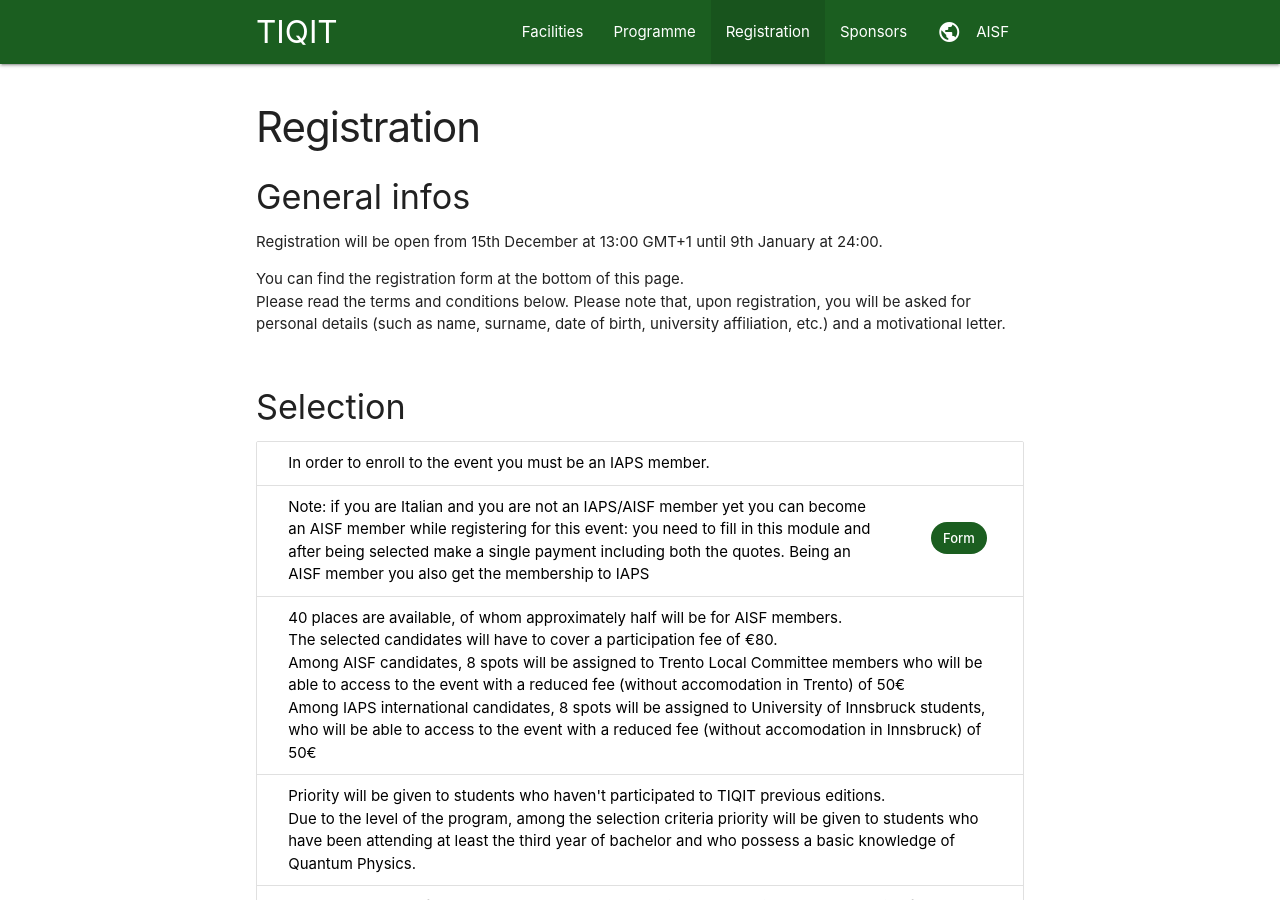
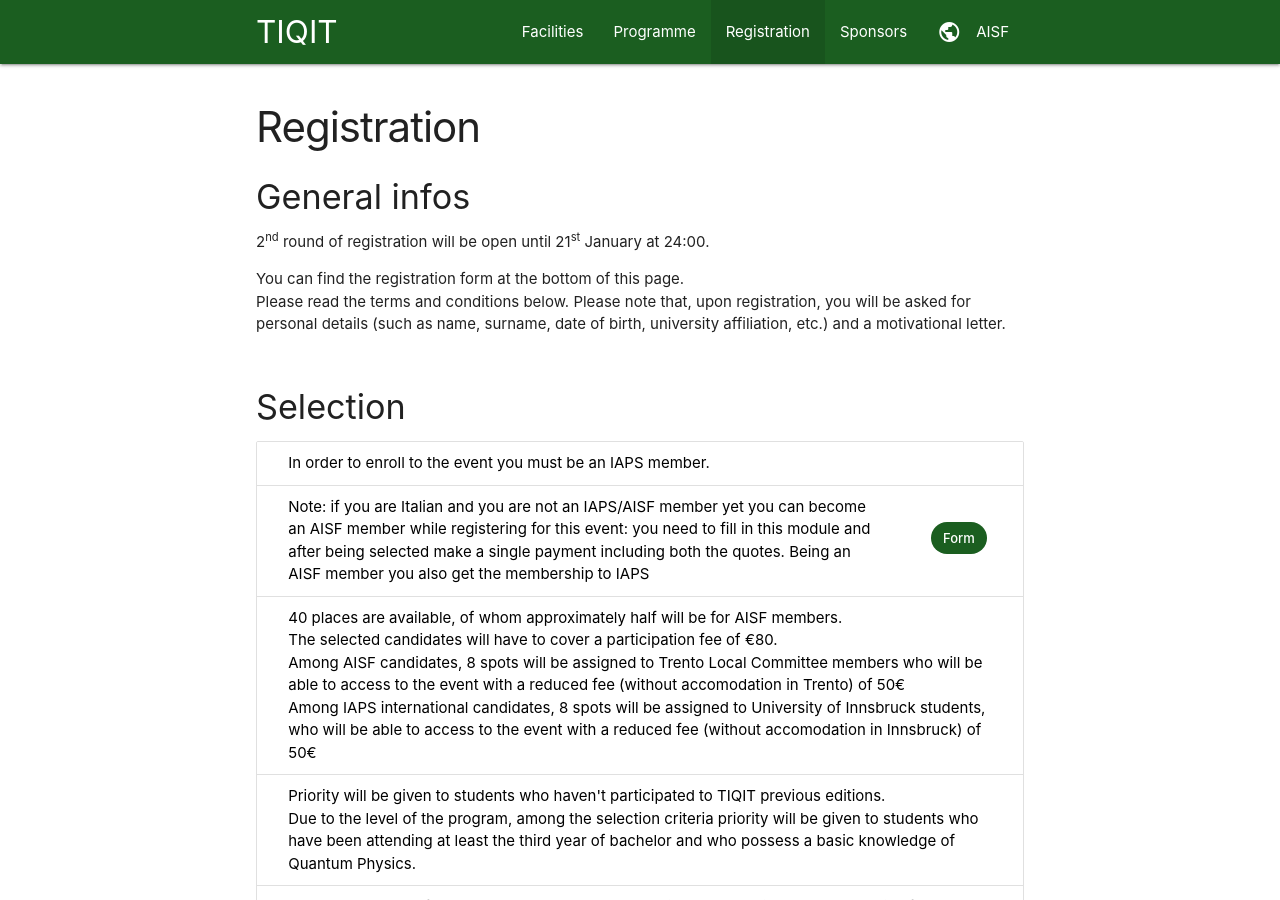
Before and after one commit to ai-sf/tiqit20, a Jekyll site: the page built from registration.html, in a window 1280 px wide and 900 px high. Built offline with Jekyll 4.4.1, drawn with Linux system fonts in a browser that asks for light colours; nearby versions of some CDN libraries.

Commit message:
Update registration.yml

```diff
--- a/_data/registration.yml
+++ b/_data/registration.yml
@@ -2,7 +2,7 @@ description:
     title: "General infos"
     paragraphs:
         - paragraph:
-            - line: "Registration will be open from 15th December at 13:00 GMT+1 until 9th January at 24:00."
+            - line: "2<sup>nd</sup> round of registration will be open until 21<sup>st</sup> January at 24:00."
         - paragraph:
             - line: "You can find the registration form at the bottom of this page."
             - line: "Please read the terms and conditions below. Please note that, upon registration, you will be asked for personal details (such as name, surname, date of birth, university affiliation, etc.) and a motivational letter."
```
